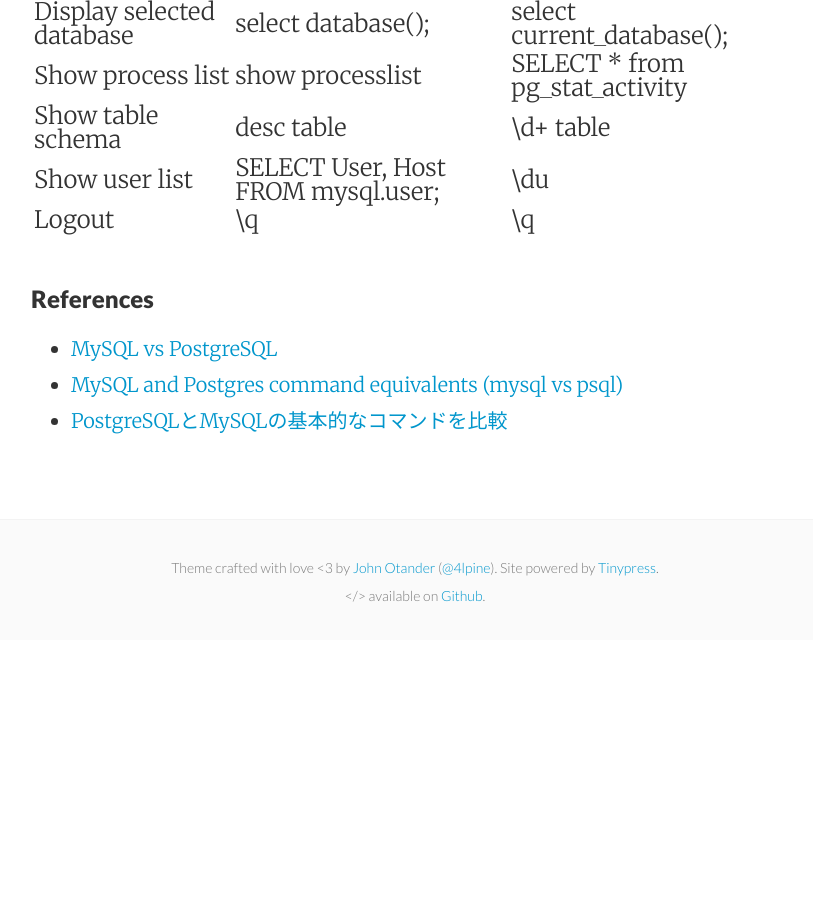
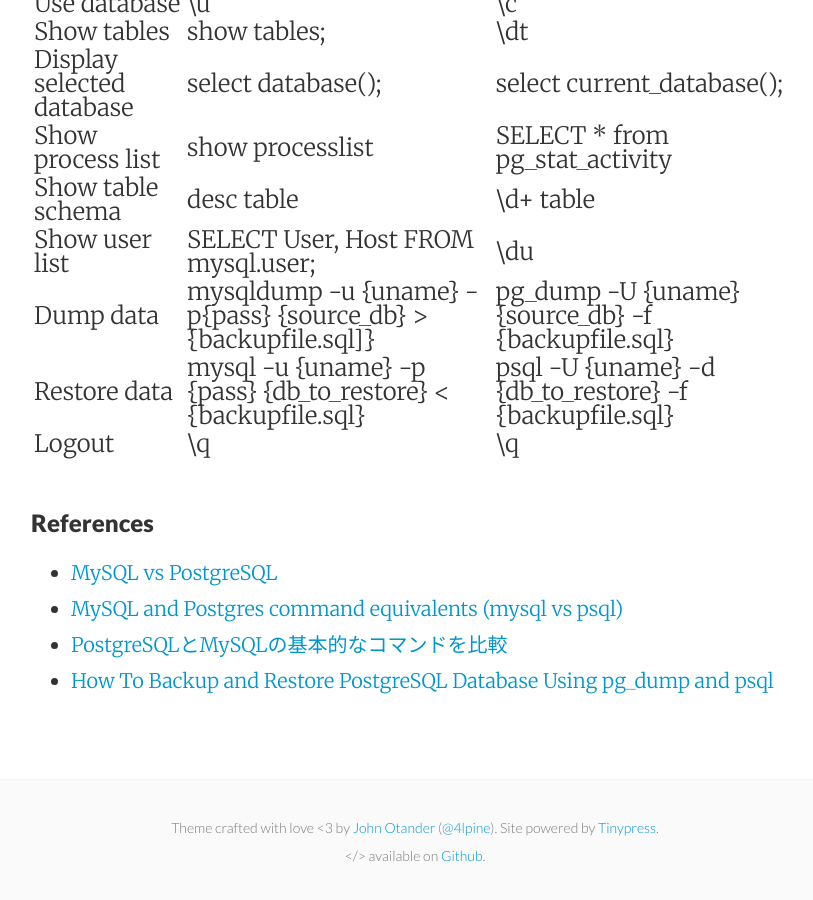
Before and after one commit to gentaro-sakamoto/gentaro-sakamoto.github.io, a Jekyll site: the page built from _posts/2016-10-10-mysql-vs-postgresql.markdown, in a window 1280 px wide and 900 px high, scrolled down 1310 px. Shown: the whole window, without its empty margins (225-1038 px from the left). Built offline with Jekyll 4.4.1, drawn with Linux system fonts in a browser that asks for light colours; before the commit the page ends 1950 px from its top, so only the background shows below that.

Commit message:
Add how to dump and restore backup.

```diff
--- a/_posts/2016-10-10-mysql-vs-postgresql.markdown
+++ b/_posts/2016-10-10-mysql-vs-postgresql.markdown
@@ -23,6 +23,8 @@ In a couple months, I had been using MySQL database in a project. From October,
 |Show process list |show processlist| SELECT * from pg_stat_activity|
 |Show table schema |desc table| \d+ table|
 |Show user list|SELECT User, Host FROM mysql.user;| \du|
+|Dump data|mysqldump -u {uname} -p{pass} {source_db} > {backupfile.sql]}| pg_dump -U {uname} {source_db} -f {backupfile.sql}|
+|Restore data|mysql -u {uname} -p {pass} {db_to_restore} < {backupfile.sql}| psql -U {uname} -d {db_to_restore} -f {backupfile.sql}|
 |Logout|\q| \q|
 
 
@@ -31,3 +33,4 @@ In a couple months, I had been using MySQL database in a project. From October,
 - [MySQL vs PostgreSQL](https://www.wikivs.com/wiki/MySQL_vs_PostgreSQL)
 - [MySQL and Postgres command equivalents (mysql vs psql)](http://blog.endpoint.com/2009/12/mysql-and-postgres-command-equivalents.html)
 - [PostgreSQLとMySQLの基本的なコマンドを比較](http://qiita.com/pugiemonn/items/75870ece3c8476bcb1c8)
+- [How To Backup and Restore PostgreSQL Database Using pg_dump and psql](http://www.thegeekstuff.com/2009/01/how-to-backup-and-restore-postgres-database-using-pg_dump-and-psql/)
```
